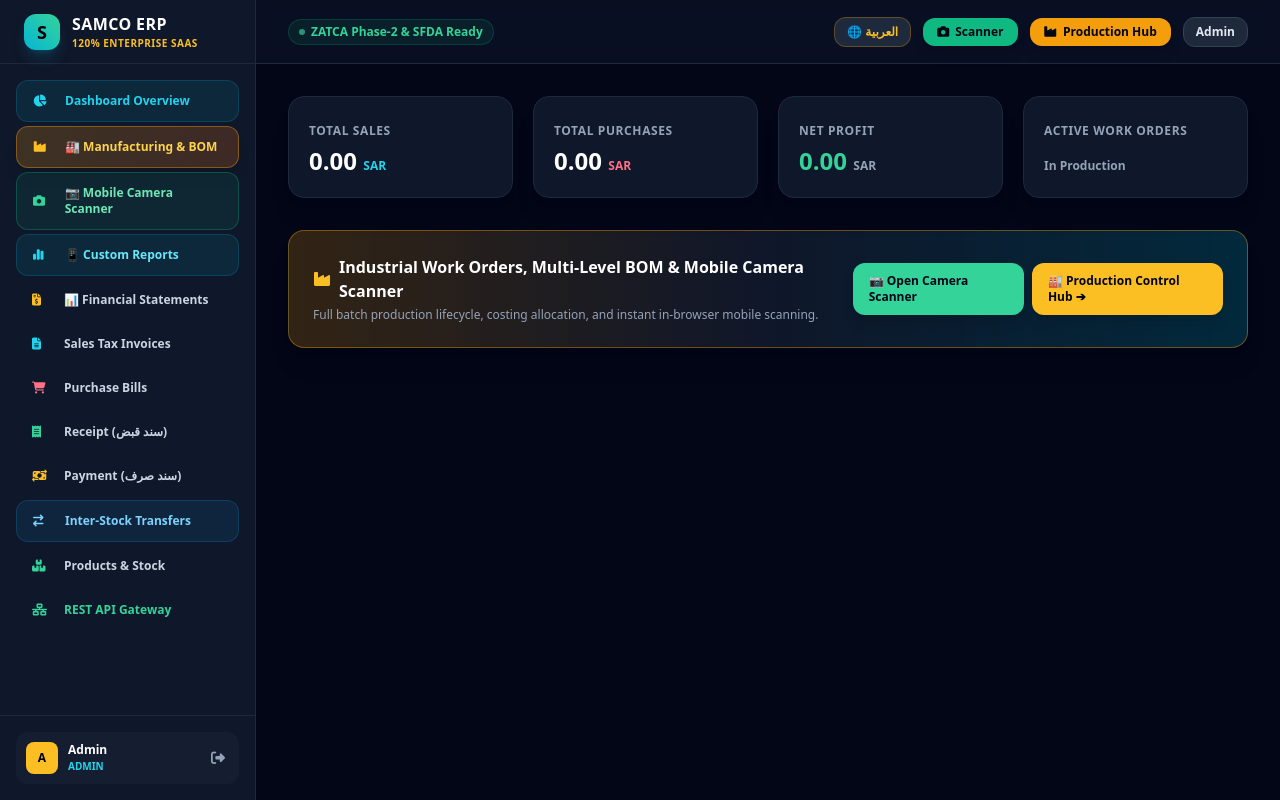
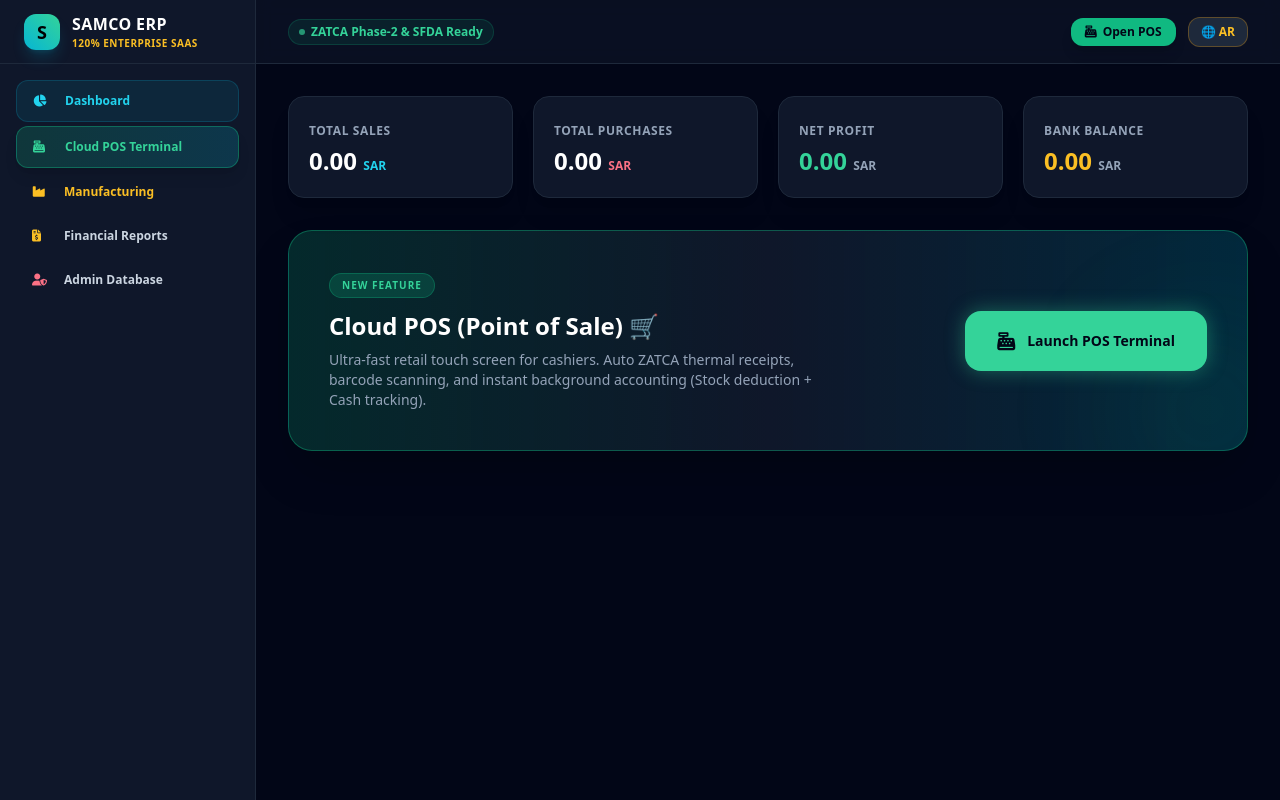
Before and after one commit to marinasan1212ar-art/samco-cloud, a Django app: page / in a window 1280 px wide. Run offline with Django 5.2, Linux system fonts and the light colour scheme; data comes from the database, SQL or seed files in the repository; parts of the project's set-up code (start-up, migrations or seed data) failed here and were passed over; some libraries are stand-ins or nearby versions.

Commit message:
Deploy Cloud POS Terminal (نقاط البيع) with 80mm Thermal Receipt and Auto Accounting

```diff
--- a/accounting/templates/accounting/dashboard.html
+++ b/accounting/templates/accounting/dashboard.html
@@ -3,165 +3,61 @@
 <head>
     <meta charset="UTF-8">
     <meta name="viewport" content="width=device-width, initial-scale=1.0">
-    <title>SAMCO Cloud ERP - 120% Advanced Manufacturing SaaS</title>
+    <title>SAMCO Cloud ERP - 120% Advanced SaaS</title>
     <script src="https://cdn.tailwindcss.com"></script>
     <link rel="stylesheet" href="https://cdnjs.cloudflare.com/ajax/libs/font-awesome/6.4.0/css/all.min.css">
-    <script src="https://cdn.jsdelivr.net/npm/chart.js"></script>
 </head>
 <body class="bg-slate-950 text-slate-100 font-sans antialiased min-h-screen flex">
 
-    <!-- 🌟 QUYOD 120% SAAS SIDEBAR -->
     <aside class="w-64 bg-slate-900 border-slate-800 {% if is_ar %}border-l{% else %}border-r{% endif %} flex flex-col justify-between hidden md:flex">
         <div>
             <div class="h-16 flex items-center px-6 border-b border-slate-800 gap-3">
-                <div class="w-9 h-9 rounded-xl bg-gradient-to-tr from-cyan-500 to-emerald-400 flex items-center justify-center text-black font-black text-lg shadow-lg shadow-cyan-500/20">
-                    S
-                </div>
-                <div>
-                    <h1 class="font-black text-base tracking-wide text-white">SAMCO ERP</h1>
-                    <p class="text-[10px] text-amber-400 font-black tracking-wider uppercase">120% Enterprise SaaS</p>
-                </div>
+                <div class="w-9 h-9 rounded-xl bg-gradient-to-tr from-cyan-500 to-emerald-400 flex items-center justify-center text-black font-black text-lg shadow-lg shadow-cyan-500/20">S</div>
+                <div><h1 class="font-black text-base tracking-wide text-white">SAMCO ERP</h1><p class="text-[10px] text-amber-400 font-black tracking-wider uppercase">120% Enterprise SaaS</p></div>
             </div>
 
             <nav class="p-4 space-y-1 text-xs">
-                <a href="/" class="flex items-center gap-3 px-4 py-3 rounded-xl bg-cyan-500/10 text-cyan-400 font-bold border border-cyan-500/20">
-                    <i class="fa-solid fa-chart-pie w-5"></i> {% if is_ar %}لوحة التحكم الرئيسية{% else %}Dashboard Overview{% endif %}
-                </a>
+                <a href="/" class="flex items-center gap-3 px-4 py-3 rounded-xl bg-cyan-500/10 text-cyan-400 font-bold border border-cyan-500/20"><i class="fa-solid fa-chart-pie w-5"></i> {% if is_ar %}الرئيسية{% else %}Dashboard{% endif %}</a>
 
-                <a href="/manufacturing/" class="flex items-center gap-3 px-4 py-3 rounded-xl bg-gradient-to-r from-amber-500/20 to-orange-500/20 text-amber-300 font-black border border-amber-500/40 shadow-lg transition">
-                    <i class="fa-solid fa-industry w-5 text-amber-400"></i> {% if is_ar %}🏭 إدارة التصنيع والتشغيل (BOM){% else %}🏭 Manufacturing & BOM{% endif %}
-                </a>
+                <a href="/pos/" target="_blank" class="flex items-center gap-3 px-4 py-3 rounded-xl bg-gradient-to-r from-emerald-500/20 to-cyan-500/20 text-emerald-400 font-black border border-emerald-500/40 shadow-lg transition hover:scale-105"><i class="fa-solid fa-cash-register w-5 text-emerald-400"></i> {% if is_ar %}نقاط البيع (POS){% else %}Cloud POS Terminal{% endif %}</a>
 
-                <a href="/scanner/" class="flex items-center gap-3 px-4 py-3 rounded-xl bg-emerald-500/10 text-emerald-300 hover:bg-emerald-500/20 font-bold border border-emerald-500/30 transition">
-                    <i class="fa-solid fa-camera w-5 text-emerald-400"></i> {% if is_ar %}📷 ماسح الباركود بالكاميرا{% else %}📷 Mobile Camera Scanner{% endif %}
-                </a>
-
-                <a href="/custom-reports/" class="flex items-center gap-3 px-4 py-3 rounded-xl text-cyan-300 bg-cyan-500/10 hover:bg-cyan-500/20 font-bold border border-cyan-500/20 transition">
-                    <i class="fa-solid fa-chart-simple w-5 text-cyan-400"></i> {% if is_ar %}📱 التقارير المخصصة الفورية{% else %}📱 Custom Reports{% endif %}
-                </a>
-
-                <a href="/reports/" class="flex items-center gap-3 px-4 py-3 rounded-xl text-slate-300 hover:text-white hover:bg-slate-800/60 font-semibold transition">
-                    <i class="fa-solid fa-file-invoice-dollar w-5 text-amber-400"></i> {% if is_ar %}📊 القوائم المالية (5){% else %}📊 Financial Statements{% endif %}
-                </a>
-
-                <a href="/admin/accounting/invoice/" class="flex items-center gap-3 px-4 py-3 rounded-xl text-slate-300 hover:text-white hover:bg-slate-800/60 font-semibold transition">
-                    <i class="fa-solid fa-file-lines w-5 text-cyan-400"></i> {% if is_ar %}فواتير المبيعات (ضريبية){% else %}Sales Tax Invoices{% endif %}
-                </a>
-
-                <a href="/admin/accounting/purchasebill/" class="flex items-center gap-3 px-4 py-3 rounded-xl text-slate-300 hover:text-white hover:bg-slate-800/60 font-semibold transition">
-                    <i class="fa-solid fa-cart-shopping w-5 text-rose-400"></i> {% if is_ar %}فواتير المشتريات{% else %}Purchase Bills{% endif %}
-                </a>
-
-                <a href="/admin/accounting/receiptvoucher/" class="flex items-center gap-3 px-4 py-3 rounded-xl text-slate-300 hover:text-white hover:bg-slate-800/60 font-semibold transition">
-                    <i class="fa-solid fa-receipt w-5 text-emerald-400"></i> {% if is_ar %}سندات القبض (سند قبض){% else %}Receipt (سند قبض){% endif %}
-                </a>
-
-                <a href="/admin/accounting/paymentvoucher/" class="flex items-center gap-3 px-4 py-3 rounded-xl text-slate-300 hover:text-white hover:bg-slate-800/60 font-semibold transition">
-                    <i class="fa-solid fa-money-bill-transfer w-5 text-amber-400"></i> {% if is_ar %}سندات الصرف (سند صرف){% else %}Payment (سند صرف){% endif %}
-                </a>
-
-                <a href="/admin/accounting/stocktransfer/" class="flex items-center gap-3 px-4 py-3 rounded-xl text-sky-300 bg-sky-500/10 border border-sky-500/20 font-bold transition">
-                    <i class="fa-solid fa-arrow-right-arrow-left w-5"></i> {% if is_ar %}التحويل المخزني (بين الفروع){% else %}Inter-Stock Transfers{% endif %}
-                </a>
-
-                <a href="/admin/accounting/product/" class="flex items-center gap-3 px-4 py-3 rounded-xl text-slate-300 hover:text-white hover:bg-slate-800/60 font-semibold transition">
-                    <i class="fa-solid fa-boxes-stacked w-5 text-emerald-400"></i> {% if is_ar %}المنتجات والمخزون{% else %}Products & Stock{% endif %}
-                </a>
-
-                <a href="/api/" target="_blank" class="flex items-center gap-3 px-4 py-3 rounded-xl text-emerald-400 hover:bg-emerald-500/10 font-bold transition">
-                    <i class="fa-solid fa-network-wired w-5"></i> REST API Gateway
-                </a>
+                <a href="/manufacturing/" class="flex items-center gap-3 px-4 py-3 rounded-xl text-amber-400 hover:bg-amber-500/20 font-bold transition"><i class="fa-solid fa-industry w-5"></i> {% if is_ar %}التصنيع{% else %}Manufacturing{% endif %}</a>
+                <a href="/reports/" class="flex items-center gap-3 px-4 py-3 rounded-xl text-slate-300 hover:bg-slate-800/60 font-semibold transition"><i class="fa-solid fa-file-invoice-dollar w-5 text-amber-400"></i> {% if is_ar %}التقارير المالية{% else %}Financial Reports{% endif %}</a>
+                <a href="/admin/" class="flex items-center gap-3 px-4 py-3 rounded-xl text-slate-300 hover:bg-slate-800/60 font-semibold transition"><i class="fa-solid fa-user-shield w-5 text-rose-400"></i> {% if is_ar %}الإدارة{% else %}Admin Database{% endif %}</a>
             </nav>
-        </div>
-
-        <div class="p-4 border-t border-slate-800 text-xs">
-            <div class="flex items-center justify-between p-2.5 bg-slate-800/40 rounded-xl">
-                <div class="flex items-center gap-2.5 min-w-0">
-                    <div class="w-8 h-8 rounded-lg bg-amber-400 text-black flex items-center justify-center font-bold text-xs">
-                        {{ user_role|slice:":1" }}
-                    </div>
-                    <div class="min-w-0">
-                        <p class="font-bold text-white truncate">{{ request.user.username|default:"Admin" }}</p>
-                        <p class="text-[10px] text-cyan-400 font-semibold">{{ user_role }}</p>
-                    </div>
-                </div>
-                <a href="/admin/logout/" class="text-slate-400 hover:text-rose-400 text-sm p-1" title="Logout">
-                    <i class="fa-solid fa-right-from-bracket"></i>
-                </a>
-            </div>
         </div>
     </aside>
 
-    <!-- MAIN CONTENT -->
     <main class="flex-1 flex flex-col min-w-0 overflow-y-auto">
         <header class="h-16 bg-slate-900/60 backdrop-blur border-b border-slate-800 flex items-center justify-between px-4 md:px-8 sticky top-0 z-30">
             <div class="flex items-center gap-3">
-                <span class="text-xs px-2.5 py-1 rounded-full bg-emerald-500/10 text-emerald-400 border border-emerald-500/20 font-semibold flex items-center gap-1.5">
-                    <span class="w-1.5 h-1.5 rounded-full bg-emerald-400 animate-pulse"></span> ZATCA Phase-2 & SFDA Ready
-                </span>
+                <span class="text-xs px-2.5 py-1 rounded-full bg-emerald-500/10 text-emerald-400 border border-emerald-500/20 font-semibold flex items-center gap-1.5"><span class="w-1.5 h-1.5 rounded-full bg-emerald-400 animate-pulse"></span> ZATCA Phase-2 & SFDA Ready</span>
             </div>
-
             <div class="flex items-center gap-2 md:gap-3">
-                {% if is_ar %}
-                <a href="/set-language/en/" class="px-3 py-1.5 rounded-xl bg-slate-800 hover:bg-slate-700 text-slate-200 font-bold text-xs border border-slate-700 transition">
-                    🌐 English
-                </a>
-                {% else %}
-                <a href="/set-language/ar/" class="px-3 py-1.5 rounded-xl bg-slate-800 hover:bg-slate-700 text-amber-400 font-bold text-xs border border-amber-500/30 transition">
-                    🌐 العربية
-                </a>
-                {% endif %}
-
-                <a href="/scanner/" class="flex items-center gap-1.5 bg-emerald-500 text-slate-950 font-black px-3.5 py-1.5 rounded-xl text-xs shadow-lg transition">
-                    <i class="fa-solid fa-camera"></i> Scanner
-                </a>
-
-                <a href="/manufacturing/" class="flex items-center gap-1.5 bg-amber-500 text-slate-950 font-black px-3.5 py-1.5 rounded-xl text-xs shadow-lg transition">
-                    <i class="fa-solid fa-industry"></i> Production Hub
-                </a>
-
-                <a href="/admin/" class="bg-slate-800 hover:bg-slate-700 text-slate-200 font-semibold px-3 py-1.5 rounded-xl text-xs border border-slate-700 transition">
-                    Admin
-                </a>
+                <a href="/pos/" target="_blank" class="flex items-center gap-1.5 bg-emerald-500 text-slate-950 font-black px-3.5 py-1.5 rounded-xl text-xs shadow-lg transition hover:bg-emerald-400"><i class="fa-solid fa-cash-register"></i> Open POS</a>
+                {% if is_ar %}<a href="/set-language/en/" class="px-3 py-1.5 rounded-xl bg-slate-800 text-slate-200 font-bold text-xs border border-slate-700">🌐 EN</a>{% else %}<a href="/set-language/ar/" class="px-3 py-1.5 rounded-xl bg-slate-800 text-amber-400 font-bold text-xs border border-amber-500/30">🌐 AR</a>{% endif %}
             </div>
         </header>
 
         <div class="p-4 md:p-8 space-y-8">
             <div class="grid grid-cols-1 sm:grid-cols-2 lg:grid-cols-4 gap-5">
-                <div class="bg-slate-900 border border-slate-800 rounded-2xl p-5 shadow-xl">
-                    <span class="text-xs font-semibold uppercase tracking-wider text-slate-400">Total Sales</span>
-                    <h2 class="text-2xl font-black text-white mt-1">{{ summary.total_sales_sar|floatformat:2 }} <span class="text-xs text-cyan-400">SAR</span></h2>
-                </div>
-                <div class="bg-slate-900 border border-slate-800 rounded-2xl p-5 shadow-xl">
-                    <span class="text-xs font-semibold uppercase tracking-wider text-slate-400">Total Purchases</span>
-                    <h2 class="text-2xl font-black text-white mt-1">{{ summary.total_purchases_sar|floatformat:2 }} <span class="text-xs text-rose-400">SAR</span></h2>
-                </div>
-                <div class="bg-slate-900 border border-slate-800 rounded-2xl p-5 shadow-xl">
-                    <span class="text-xs font-semibold uppercase tracking-wider text-slate-400">Net Profit</span>
-                    <h2 class="text-2xl font-black text-emerald-400 mt-1">{{ summary.net_profit_sar|floatformat:2 }} <span class="text-xs text-slate-400">SAR</span></h2>
-                </div>
-                <div class="bg-slate-900 border border-slate-800 rounded-2xl p-5 shadow-xl">
-                    <span class="text-xs font-semibold uppercase tracking-wider text-slate-400">Active Work Orders</span>
-                    <h2 class="text-2xl font-black text-amber-400 mt-1">{{ summary.active_work_orders }} <span class="text-xs text-slate-400">In Production</span></h2>
-                </div>
+                <div class="bg-slate-900 border border-slate-800 rounded-2xl p-5 shadow-xl"><span class="text-xs font-semibold uppercase tracking-wider text-slate-400">Total Sales</span><h2 class="text-2xl font-black text-white mt-1">{{ summary.total_sales_sar|floatformat:2 }} <span class="text-xs text-cyan-400">SAR</span></h2></div>
+                <div class="bg-slate-900 border border-slate-800 rounded-2xl p-5 shadow-xl"><span class="text-xs font-semibold uppercase tracking-wider text-slate-400">Total Purchases</span><h2 class="text-2xl font-black text-white mt-1">{{ summary.total_purchases_sar|floatformat:2 }} <span class="text-xs text-rose-400">SAR</span></h2></div>
+                <div class="bg-slate-900 border border-slate-800 rounded-2xl p-5 shadow-xl"><span class="text-xs font-semibold uppercase tracking-wider text-slate-400">Net Profit</span><h2 class="text-2xl font-black text-emerald-400 mt-1">{{ summary.net_profit_sar|floatformat:2 }} <span class="text-xs text-slate-400">SAR</span></h2></div>
+                <div class="bg-slate-900 border border-slate-800 rounded-2xl p-5 shadow-xl"><span class="text-xs font-semibold uppercase tracking-wider text-slate-400">Bank Balance</span><h2 class="text-2xl font-black text-amber-400 mt-1">{{ summary.total_bank_balance_sar|floatformat:2 }} <span class="text-xs text-slate-400">SAR</span></h2></div>
             </div>
 
-            <!-- Quick Manufacturing & Scanner Banner -->
-            <div class="p-6 bg-gradient-to-r from-amber-500/20 via-slate-900 to-cyan-500/20 border border-amber-500/40 rounded-2xl flex flex-col md:flex-row justify-between items-center gap-4 shadow-xl">
-                <div>
-                    <h3 class="text-base font-black text-white flex items-center gap-2">
-                        <i class="fa-solid fa-industry text-amber-400"></i> Industrial Work Orders, Multi-Level BOM & Mobile Camera Scanner
-                    </h3>
-                    <p class="text-xs text-slate-400 mt-1">Full batch production lifecycle, costing allocation, and instant in-browser mobile scanning.</p>
+            <!-- Big POS Banner -->
+            <div class="p-6 md:p-10 bg-gradient-to-r from-emerald-500/20 via-slate-900 to-cyan-500/20 border border-emerald-500/40 rounded-3xl flex flex-col md:flex-row justify-between items-center gap-6 shadow-2xl relative overflow-hidden">
+                <div class="absolute -right-10 -bottom-10 w-40 h-40 bg-emerald-500/10 rounded-full blur-3xl"></div>
+                <div class="z-10">
+                    <span class="px-3 py-1 bg-emerald-500/20 text-emerald-400 font-black text-[10px] uppercase tracking-widest rounded-full border border-emerald-500/30 mb-3 inline-block">New Feature</span>
+                    <h3 class="text-2xl font-black text-white mb-2">Cloud POS (Point of Sale) 🛒</h3>
+                    <p class="text-sm text-slate-400 max-w-lg">Ultra-fast retail touch screen for cashiers. Auto ZATCA thermal receipts, barcode scanning, and instant background accounting (Stock deduction + Cash tracking).</p>
                 </div>
-                <div class="flex gap-2">
-                    <a href="/scanner/" class="px-4 py-2.5 rounded-xl bg-emerald-400 text-slate-950 font-black text-xs shadow-lg">
-                        📷 Open Camera Scanner
-                    </a>
-                    <a href="/manufacturing/" class="px-4 py-2.5 rounded-xl bg-amber-400 text-slate-950 font-black text-xs shadow-lg">
-                        🏭 Production Control Hub ➔
-                    </a>
-                </div>
+                <a href="/pos/" target="_blank" class="z-10 px-8 py-4 rounded-2xl bg-emerald-400 hover:bg-emerald-300 text-slate-950 font-black text-sm shadow-[0_0_20px_rgba(52,211,153,0.4)] transition transform hover:scale-105 flex items-center gap-3">
+                    <i class="fa-solid fa-cash-register text-lg"></i> Launch POS Terminal
+                </a>
             </div>
         </div>
     </main>
--- a/samco_cloud/urls.py
+++ b/samco_cloud/urls.py
@@ -4,11 +4,17 @@
     dashboard_view, invoice_detail_view, voucher_print_view,
     reports_view, transfer_slip_print_view, set_language_view,
     custom_reports_view, manufacturing_view, scanner_view,
-    statement_of_account_view, wps_sif_export_view
+    company_signup_view, pricing_checkout_view, statement_of_account_view, wps_sif_export_view
 )
+from accounting.pos_views import pos_dashboard, pos_checkout, pos_receipt_print
 
 urlpatterns = [
     path('', dashboard_view, name='home-dashboard'),
+    path('pos/', pos_dashboard, name='pos-dashboard'),
+    path('pos/checkout/', pos_checkout, name='pos-checkout'),
+    path('pos/receipt/<int:pk>/', pos_receipt_print, name='pos-receipt'),
+    path('signup/', company_signup_view, name='saas-signup'),
+    path('pricing/', pricing_checkout_view, name='saas-pricing'),
     path('manufacturing/', manufacturing_view, name='manufacturing-hub'),
     path('scanner/', scanner_view, name='mobile-scanner'),
     path('set-language/<str:lang>/', set_language_view, name='set-language'),
```
Also changed, not shown: accounting/pos_views.py (added, +79 -0 lines), accounting/templates/accounting/pos.html (added, +188 -0 lines), accounting/templates/accounting/pos_receipt.html (added, +92 -0 lines).
